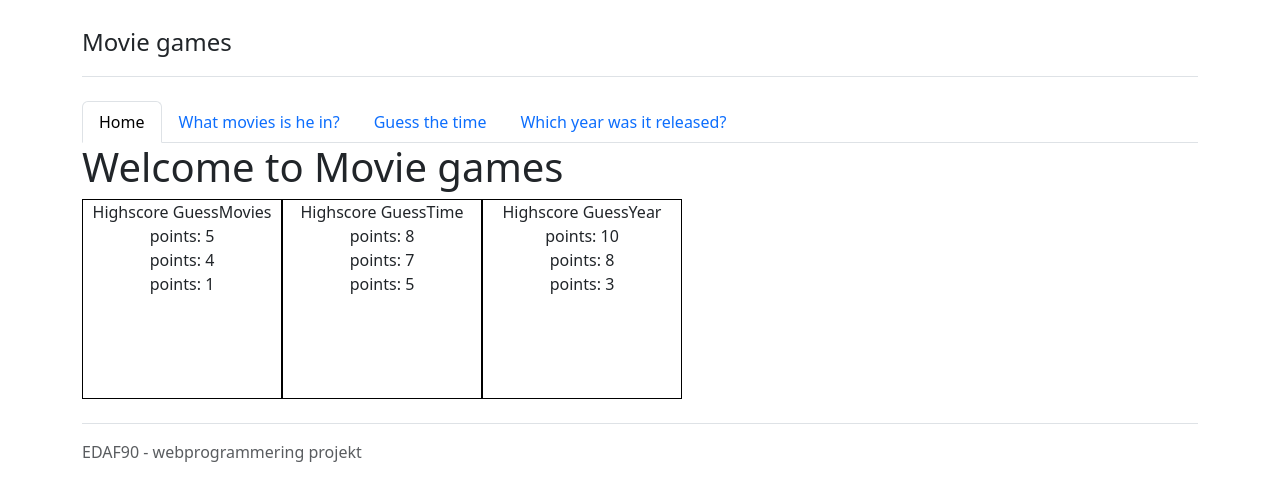
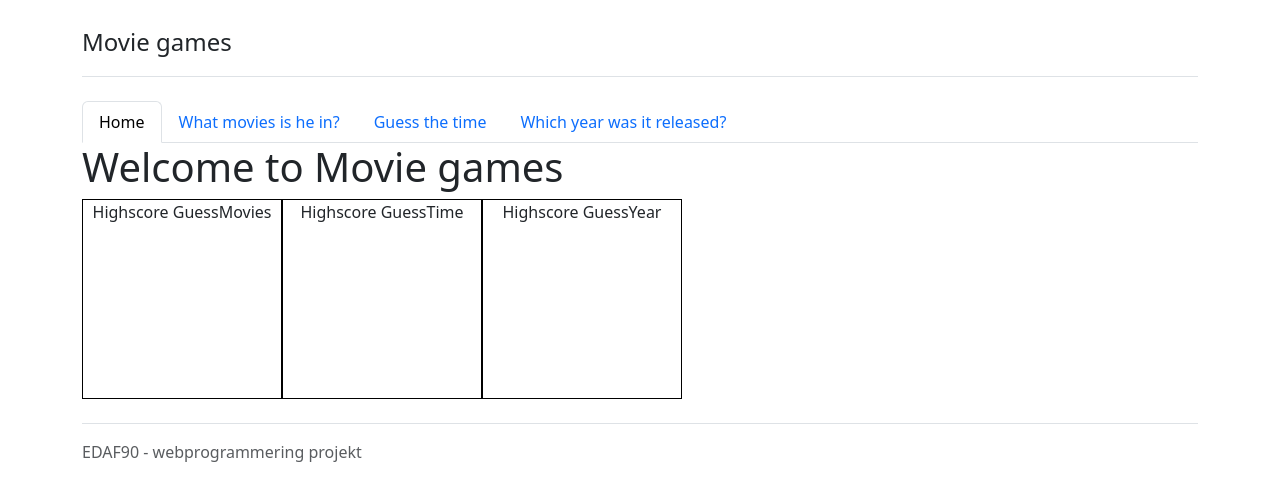
Before and after one commit to rasmusregnell/Projekt-EDAF90, a React (Create React App) app in the folder react-app/: page / in a window 1280 px wide. Shown: the top 500 px of the page. Built offline with nearby package versions, Linux system fonts and the light colour scheme.

Commit message:
Removed test highscores

```diff
--- a/react-app/src/App.js
+++ b/react-app/src/App.js
@@ -7,10 +7,7 @@ import { HighScoreContext, DispatchContext } from "./Context.js";
 import { useEffect, useReducer } from "react";
 
 function App() {
-  const testHighScore1 = [{ points: 5 }, { points: 4 }, { points: 1 }];
-  const testHighScore2 = [{ points: 7 }, { points: 8 }, { points: 5 }];
-  const testHighScore3 = [{ points: 8 }, { points: 10 }, { points: 3 }];
-  const initialState = [testHighScore1, testHighScore2, testHighScore3];
+  const initialState = [[], [], []];
   const [highScores, dispatch] = useReducer(reducerFunc, initialState);
 
   //This method is for checking if the highscore we want to add already exists
```
